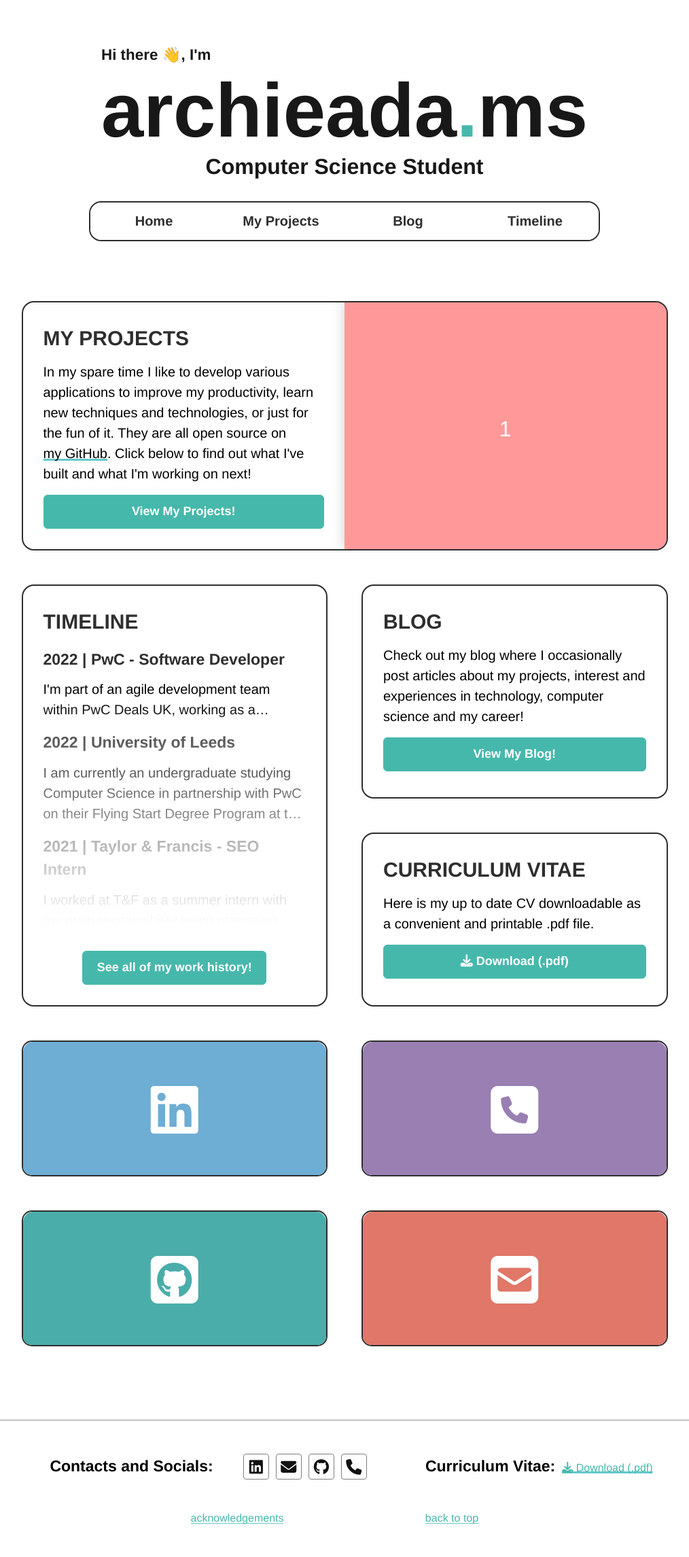
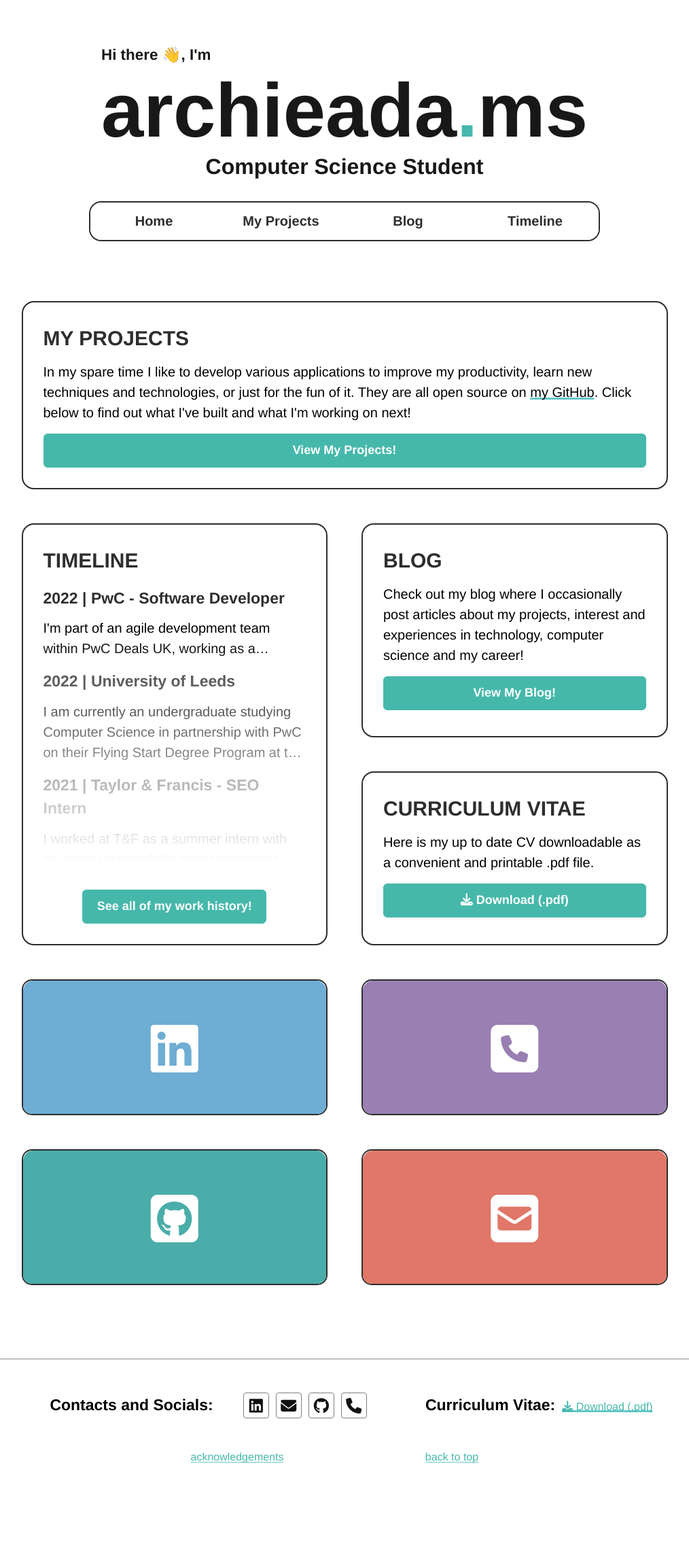
Before and after one commit to Archie-Adams/personal-website, a Jekyll site: the page built from pages/home.html, in a window 1280 px wide. Shown: the whole page at 68% size, without its empty margins (133-1147 px from the left). Built offline with Jekyll 4.4.1, drawn with Linux system fonts in a browser that asks for light colours; nearby versions of some CDN libraries; after the commit the page ends 2201 px from its top, so only the background shows below that.

Commit message:
remove broken project section

```diff
--- a/assets/css/home-cards.css
+++ b/assets/css/home-cards.css
@@ -30,7 +30,7 @@ of defining by grid-areas.*/
 /* The my-projects card is a grid with two cols at max size. */
 #my-projects-container {
   display: grid;
-  grid-template-columns: 1fr 1fr;
+  /* grid-template-columns: 1fr 1fr; */
 }
 
 /* My projects card falls to two rows when screen is <950px */
--- a/pages/home.html
+++ b/pages/home.html
@@ -46,9 +46,9 @@ permalink: /
             </div>
           </div>
         </div>
-        <div class="my-projects-images">
-          <!-- TODO: Make a slide-show of project thumbnails. -->
-          <div class="card-image">
+        <!-- <div class="my-projects-images"> -->
+        <!-- TODO: Make a slide-show of project thumbnails. -->
+        <!-- <div class="card-image">
             <section class="carousel" aria-label="Gallery">
               <ol class="carousel__viewport">
                 <li id="carousel__slide1" tabindex="0" class="carousel__slide">
@@ -67,7 +67,7 @@ permalink: /
               </ol>
             </section>
           </div>
-        </div>
+        </div> -->
       </div>
     </div>
 
```
Also changed, not shown: 1 other file.
